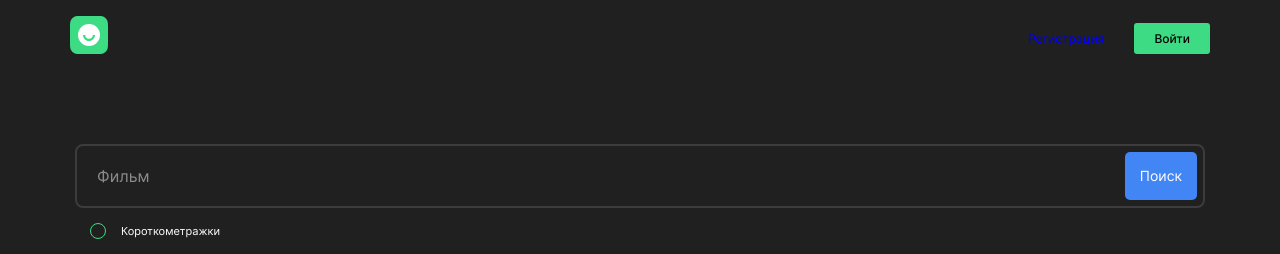
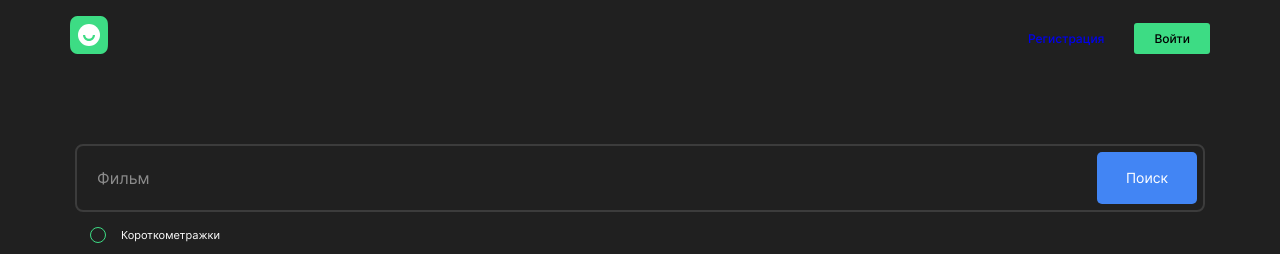
Before and after one commit to kspshnik/movies-service, a React (Create React App) app: page /films in a window 1280 px wide. Shown: the top 254 px of the page. Built offline with nearby package versions, Linux system fonts and the light colour scheme.

Commit message:
hotfix: исправлено расползание строки поиска

```diff
--- a/src/components/SearchBar/SearchBar.css
+++ b/src/components/SearchBar/SearchBar.css
@@ -26,6 +26,7 @@
   border: none;
   background-color: transparent;
   color: #ffffff;
+  overflow: hidden;
   }
 
 .search__input::placeholder {
@@ -37,12 +38,12 @@
   border-radius: 5px;
   font-size: 14px;
   line-height: 1.29;
-  padding: 15px;
   color: #ffffff;
   text-align: center;
-  vertical-align: center;
   border:  none;
   outline: none;
+  width: 80px;
+  height: 44px;
   }
 
 .search__shortfilms {
@@ -78,3 +79,11 @@
 .search__radiobutton_active {
   background-color: #3DDC84;
   }
+
+@media screen and (min-width: 768px) {
+  .search__button {
+    width: 100px;
+    height: 52px;
+    }
+
+  }
```
